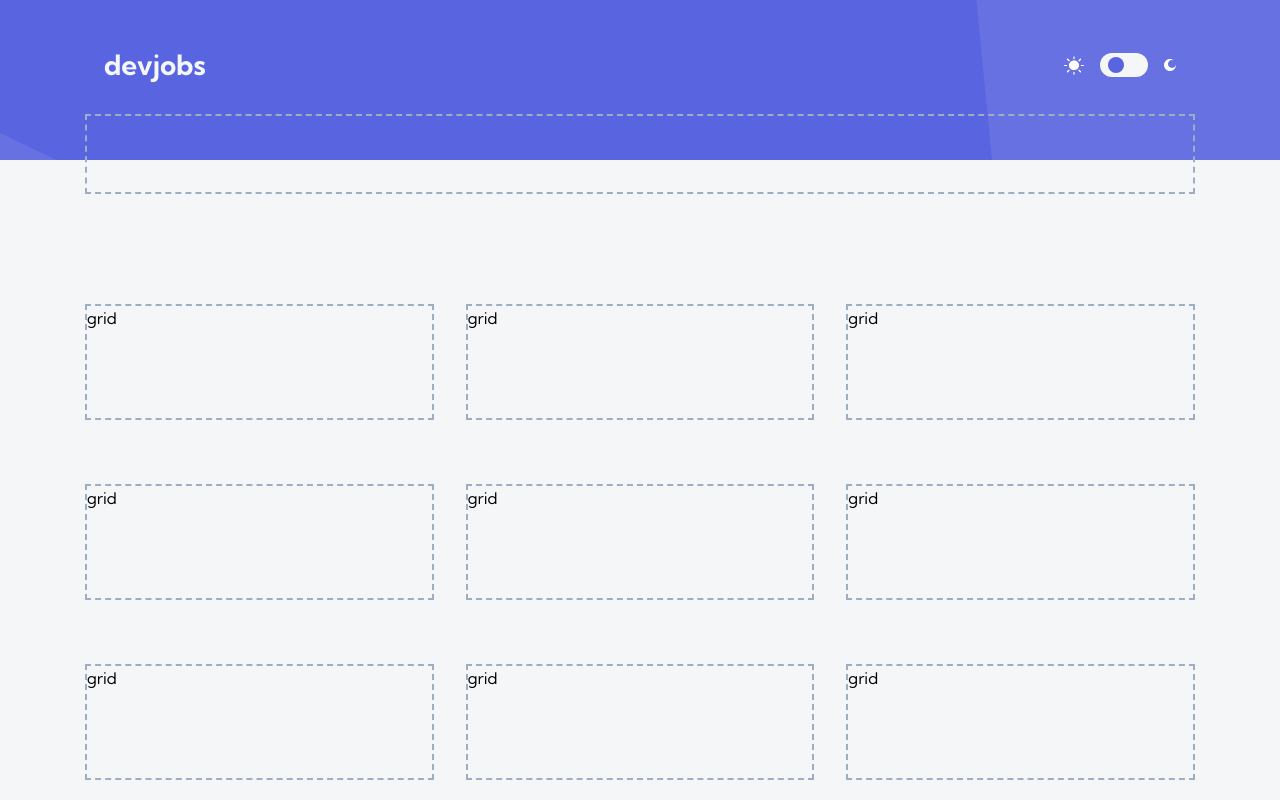
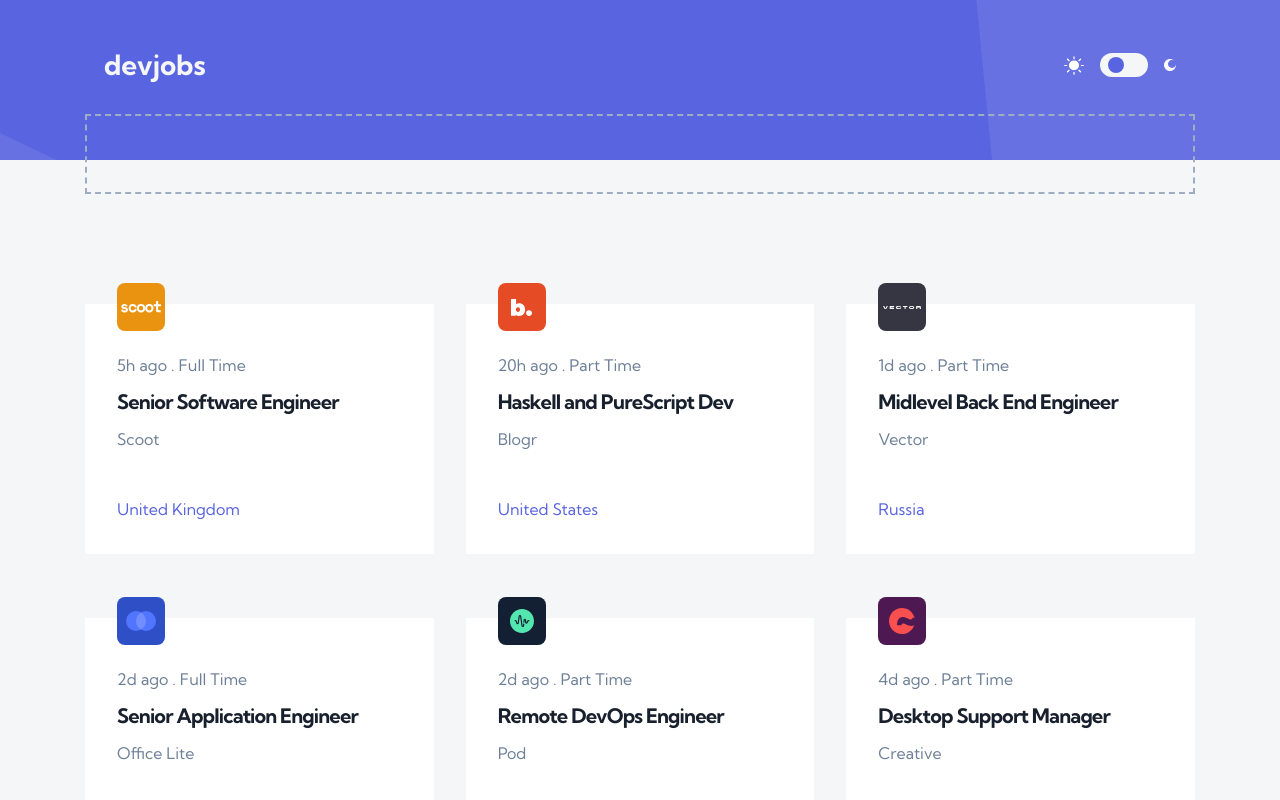
Before and after one commit to DpbProjects/devjob-web-app, a React (Vite) app: page / in a window 1280 px wide. Shown: the top 800 px of the page. Built offline with nearby package versions, Linux system fonts and the light colour scheme.

Commit message:
feat: import job card to job list

```diff
--- a/src/components/modules/JobList.tsx
+++ b/src/components/modules/JobList.tsx
@@ -1,15 +1,21 @@
+import data from "../../content/data.json";
+
+import JobCard from "./JobCard";
+
 export default function JobList() {
-  const grid = new Array(12).fill("grid");
-
   return (
     <div className="grid sm:grid-cols-2 lg:grid-cols-3 gap-3 lg:gap-x-8 gap-y-16 min-h-full pt-36">
-      {grid.map((item, index) => (
-        <div
-          className="justify-center border-dashed border-2 border-gray"
-          key={index}
-        >
-          {item}
-        </div>
+      {data.map((item) => (
+        <JobCard
+          key={item.id}
+          position={item.position}
+          company={item.company}
+          postedAt={item.postedAt}
+          contract={item.contract}
+          location={item.location}
+          logo={item.logo}
+          logoBackground={item.logoBackground}
+        />
       ))}
     </div>
   );
```
